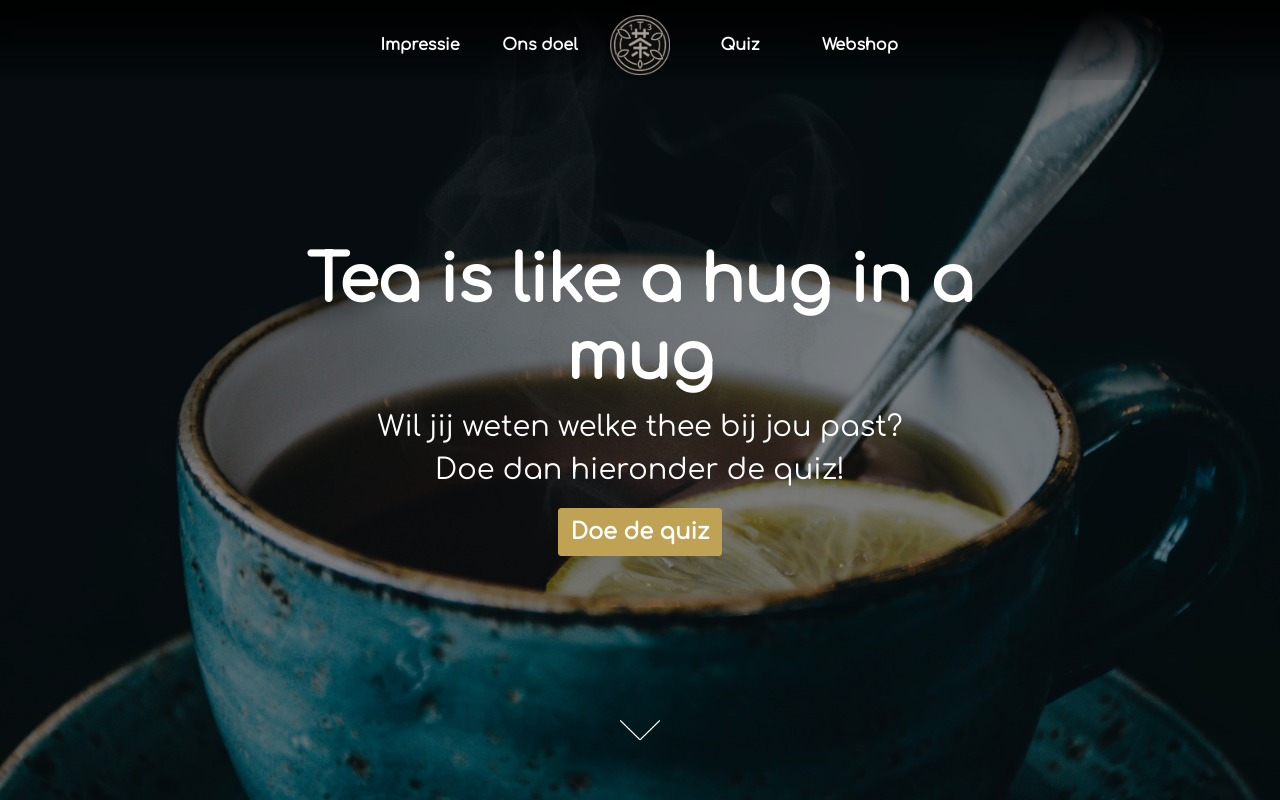
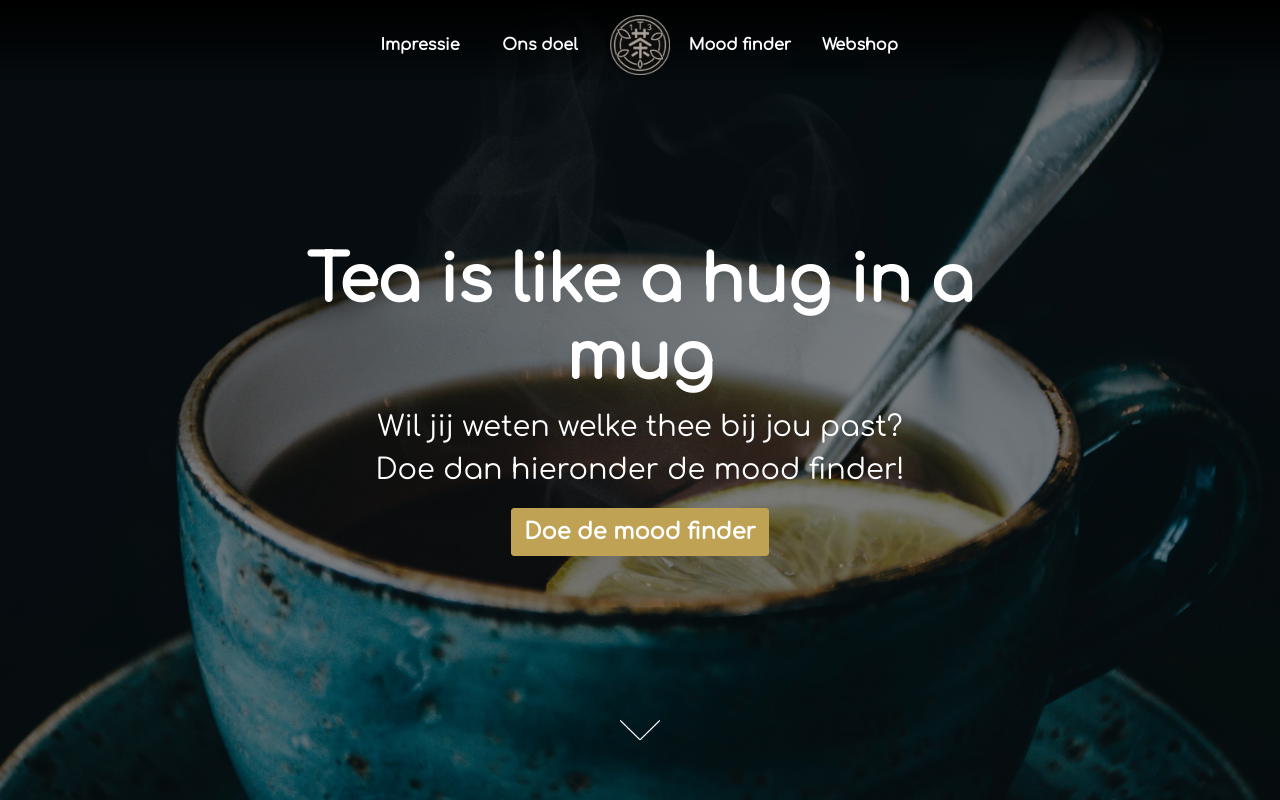
Before and after one commit to DevKing472/Vue-Shopify-Template, a Vue app: page / in a window 1280 px wide. Shown: the top 800 px of the page. Built offline with nearby package versions, Linux system fonts and the light colour scheme.

Commit message:
replaced text containing quiz with mood finder

```diff
--- a/src/components/Header.vue
+++ b/src/components/Header.vue
@@ -6,10 +6,10 @@
           <div class="main-title">
             <h1>Tea is like a hug in a mug</h1>
             <p class="pb-3">
-              Wil jij weten welke thee bij jou past? Doe dan hieronder de quiz!
+              Wil jij weten welke thee bij jou past? Doe dan hieronder de mood finder!
             </p>
           </div>
-          <button type="button" class="btn btn-primary">Doe de quiz</button>
+          <button type="button" class="btn btn-primary">Doe de mood finder</button>
         </div>
       </div>
     </div>
--- a/src/components/Nav.vue
+++ b/src/components/Nav.vue
@@ -19,7 +19,7 @@
             alt="1T3 logo"
           />
         </a>
-        <b-nav-item href="#quiz">Quiz</b-nav-item>
+        <b-nav-item href="#mood-finder">Mood finder</b-nav-item>
         <b-nav-item href="#">Webshop</b-nav-item>
       </b-navbar-nav>
     </b-collapse>
--- a/src/components/Quiz.vue
+++ b/src/components/Quiz.vue
@@ -1,5 +1,5 @@
 <template>
-  <div class="quiz-background py-5" id="quiz">
+  <div class="quiz-background py-5" id="mood-finder">
     <b-container class="text-center">
       <component
         v-on:click="(chosenName) => this.answerQuestion(chosenName)"
--- a/src/components/QuizFinished.vue
+++ b/src/components/QuizFinished.vue
@@ -1,7 +1,7 @@
 <template>
     <b-row class="d-flex justify-content-center py-3">
       <b-col class="col-6 col-lg-2">
-          <p class="text-white">You finished the quiz!</p>
+          <p class="text-white">You finished the mood finder!</p>
           <router-link :to="{ path: '/results' }"><button class="btn btn-primary" v-on:click="dsf" type="button"> Verder naar resultaten</button></router-link>
       </b-col>
     </b-row>
```
